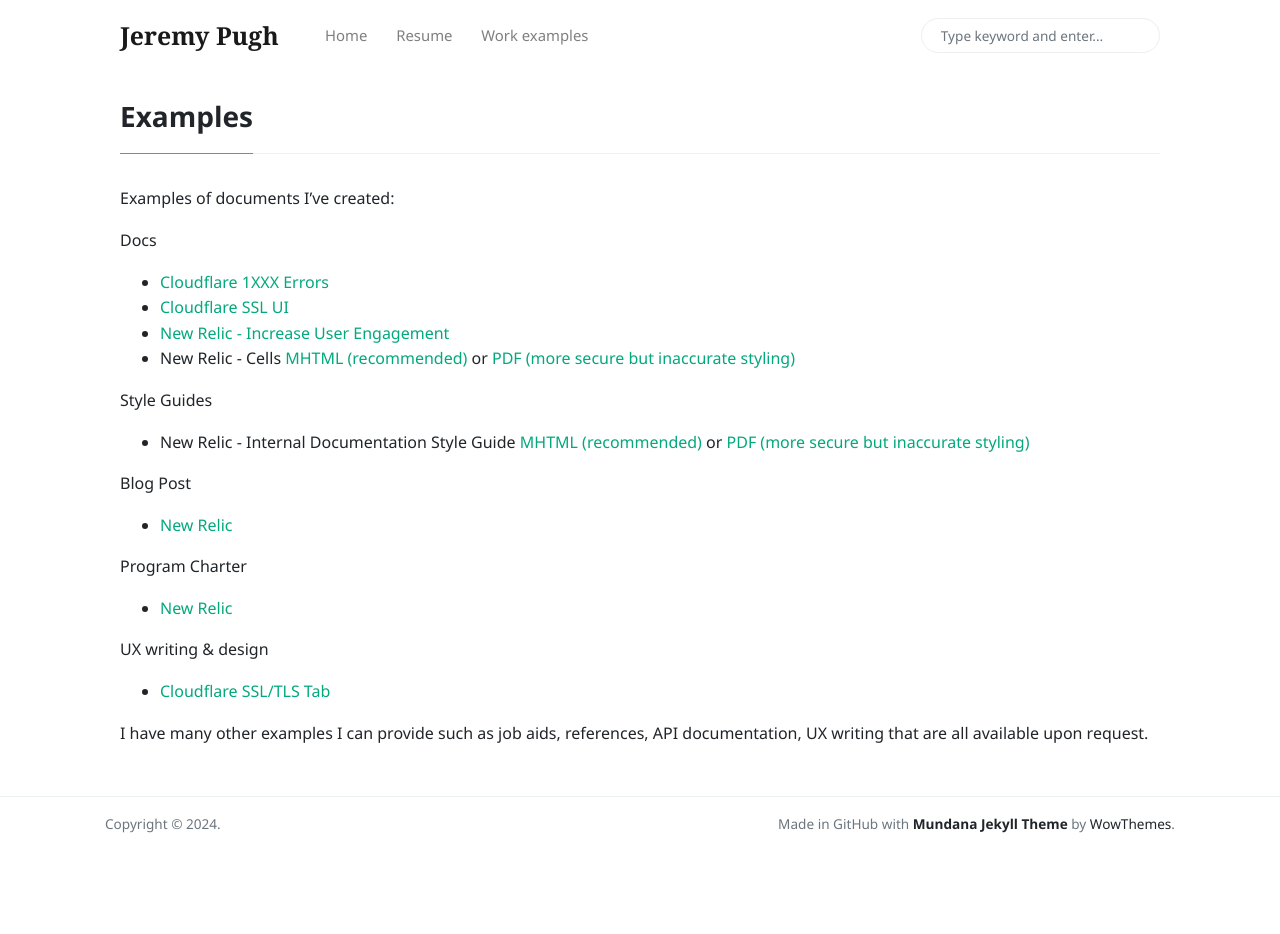
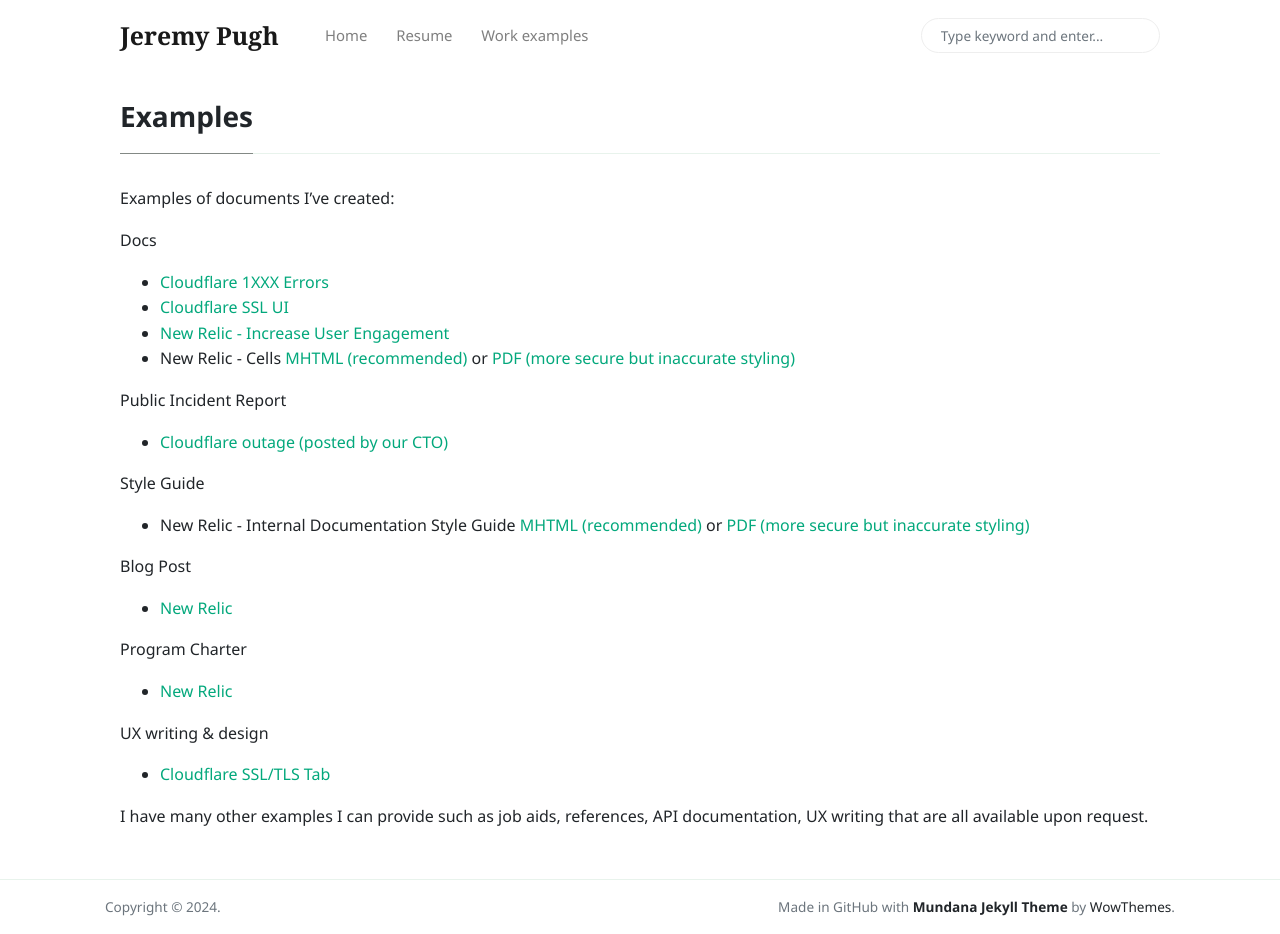
Before and after one commit to stumblefiend/jeremy.pugh, a Jekyll site: the page built from _pages/examples.md, in a window 1280 px wide and 934 px high. Built offline with Jekyll 4.4.1, drawn with Linux system fonts in a browser that asks for light colours; nearby versions of some CDN libraries.

Commit message:
add incident report example

```diff
--- a/_pages/examples.md
+++ b/_pages/examples.md
@@ -11,7 +11,10 @@
 - [New Relic - Increase User Engagement](https://docs.newrelic.com/docs/website-performance-monitoring/increase-user-engagement/)
 - New Relic - Cells [MHTML (recommended)](/assets/docs/cells-new-relic.mhtml) or [PDF (more secure but inaccurate styling)](/assets/docs/cells-new-relic.pdf)
 
-Style Guides
+Public Incident Report
+- [Cloudflare outage (posted by our CTO)](/assets/docs/incident-report.pdf)
+
+Style Guide
 - New Relic - Internal Documentation Style Guide [MHTML (recommended)](/assets/docs/style-guide.mhtml) or [PDF (more secure but inaccurate styling)](/assets/docs/style-guide.pdf)
 
 Blog Post
```
Also changed, not shown: 1 other file.
